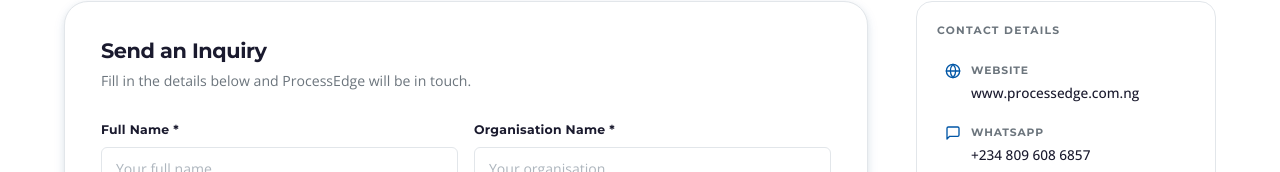
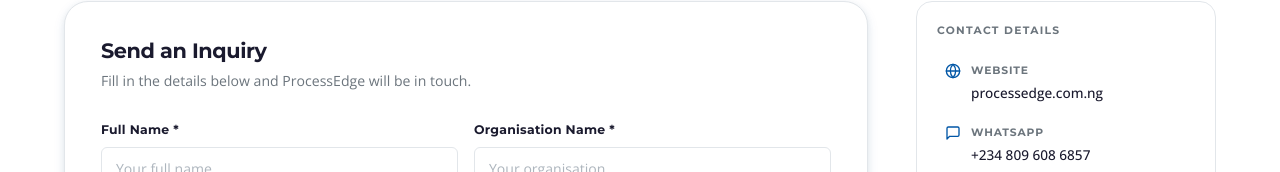
Before and after one commit to olayemigod/processedge-website, a React (Vite) app: page /contact in a window 1280 px wide. Shown: the part 610-782 px from the top of the page. Built offline with nearby package versions, Linux system fonts and the light colour scheme; no server answers; the HTML template or start-up script is replaced by a standard one.

Commit message:
Align ProcessEdge canonical host with production domain

```diff
--- a/src/config.ts
+++ b/src/config.ts
@@ -8,7 +8,7 @@
  */
 
 // ── Public URLs ───────────────────────────────────────────────────────────────
-export const SITE_URL     = import.meta.env.VITE_SITE_URL || 'https://www.processedge.com.ng'
+export const SITE_URL     = import.meta.env.VITE_SITE_URL || 'https://processedge.com.ng'
 export const PORTAL_URL   = import.meta.env.VITE_PORTAL_URL || 'https://portal.processedge.com.ng'
 export const API_BASE_URL = import.meta.env.VITE_API_BASE_URL || 'https://portal.processedge.com.ng'
 // API_BASE_URL → ERPNext/Frappe portal.
@@ -18,7 +18,7 @@ export const API_BASE_URL = import.meta.env.VITE_API_BASE_URL || 'https://portal
 // ── Contact & Business Data ───────────────────────────────────────────────────
 export const BRAND_NAME     = 'ProcessEdge Solutions'
 export const BRAND_TAGLINE  = 'Smart Processes. Better Results.'
-export const BRAND_DOMAIN   = 'www.processedge.com.ng'
+export const BRAND_DOMAIN   = 'processedge.com.ng'
 export const BRAND_HANDLE   = '@processedgeng'
 
 // Public support email
```
